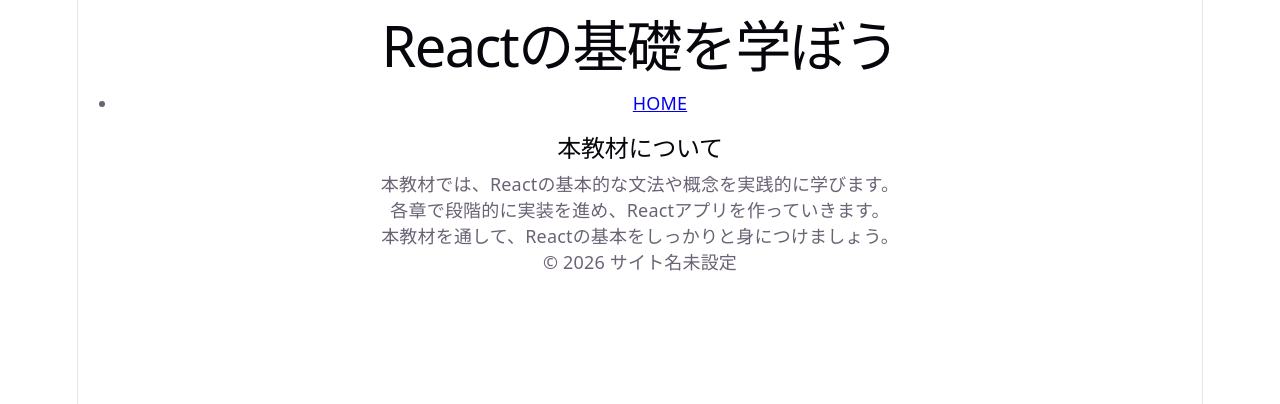
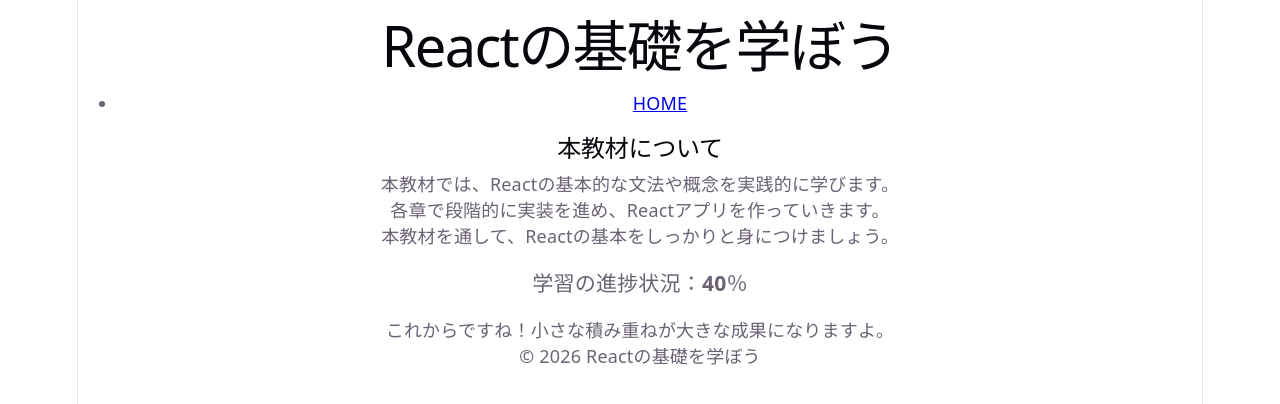
Before and after one commit to shikiYoshiki/react-advanced, a React (Vite) app in the folder react-basic/: page / in a window 1280 px wide. Shown: the top 404 px of the page. Built offline with nearby package versions, Linux system fonts and the light colour scheme.

Commit message:
進捗率表示を追加

```diff
--- a/react-basic/src/App.jsx
+++ b/react-basic/src/App.jsx
@@ -7,11 +7,13 @@
   const siteTitle = "Reactの基礎を学ぼう";
   const currentYear = new Date().getFullYear();
 
+  const progress = 40;
+
   return (
     <>
       <Header siteTitle={siteTitle} />
-      <MainContent siteTitle={siteTitle} currentYear={currentYear} />
-      <Footer />
+      <MainContent progress={progress} />
+      <Footer siteTitle={siteTitle} currentYear={currentYear} />
     </>
   );
 }
--- a/react-basic/src/components/MainContent.jsx
+++ b/react-basic/src/components/MainContent.jsx
@@ -1,12 +1,21 @@
 import React from "react";
 
-export function MainContent() {
+export function MainContent({ progress = 0 }) {
   return (
+    <main>
       <section>
         <h2>本教材について</h2>
         <p>本教材では、Reactの基本的な文法や概念を実践的に学びます。</p>
         <p>各章で段階的に実装を進め、Reactアプリを作っていきます。</p>
         <p>本教材を通して、Reactの基本をしっかりと身につけましょう。</p>
       </section>
+
+      <section>
+        <h3>学習の進捗状況：{progress}％</h3>
+        {progress === 100 && <p>おめでとうございます！全ての学習が完了しました。</p>}
+        {progress >= 50 && progress < 100 && <p>後半戦です！気を抜かずに頑張りましょう。</p>}
+        {progress < 50 && <p>これからですね！小さな積み重ねが大きな成果になりますよ。</p>}
+      </section>
+    </main>
   );
 }
```
Lines whose indentation alone changed are shown as unchanged.
